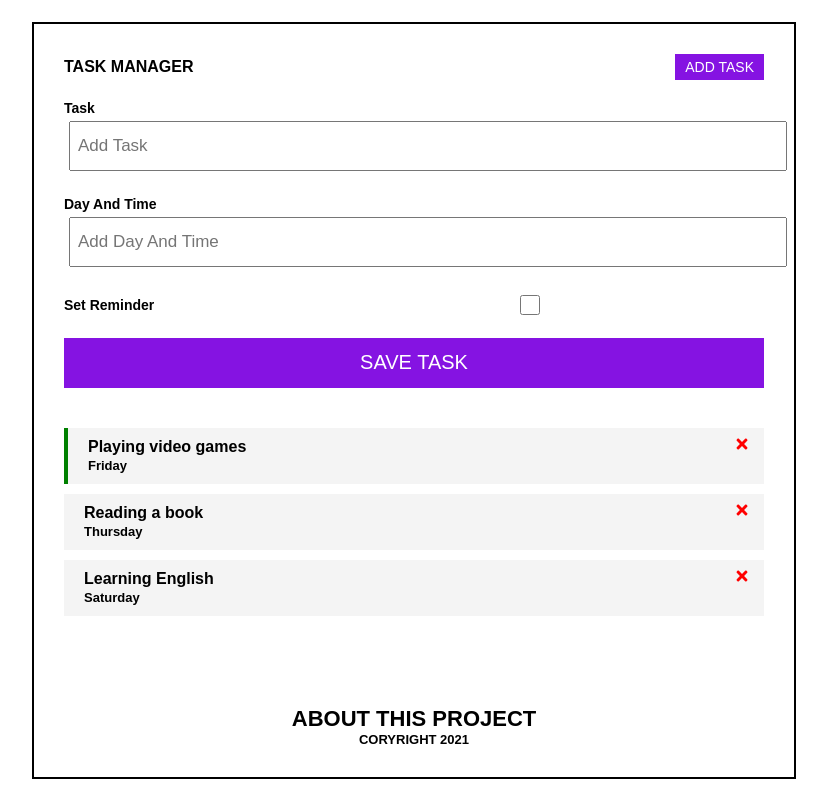
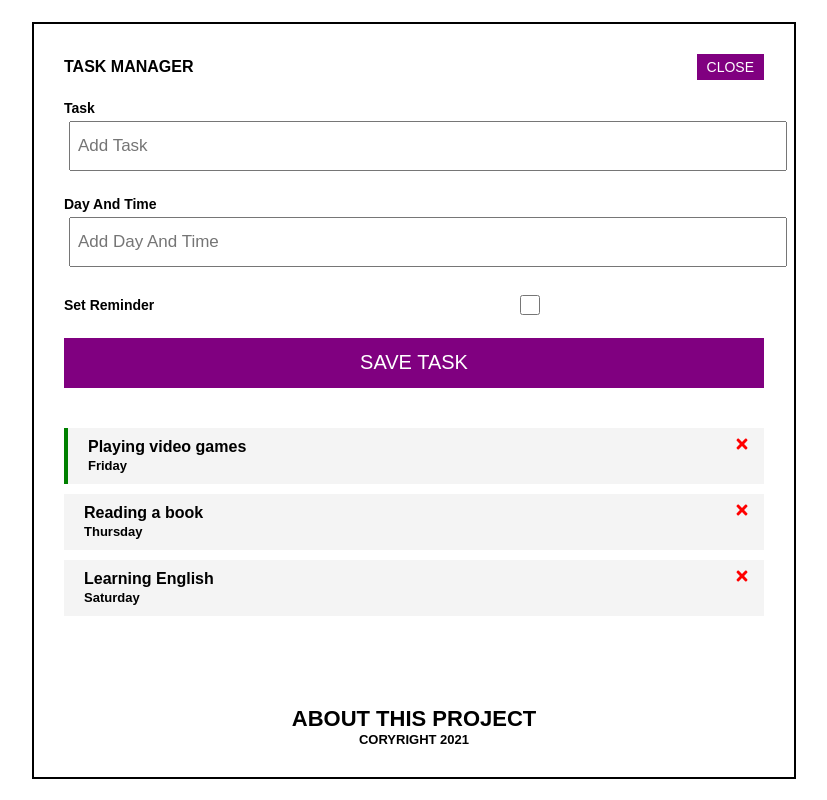
Before and after one commit to VengerAlex/TaskAdder-w-FakeServer, a React (Create React App) app: page / in a window 1280 px wide. Shown: the whole page, without its empty margins (226-1053 px from the left). Built offline with nearby package versions, Linux system fonts and the light colour scheme.

Commit message:
add new Feat

```diff
--- a/src/App.js
+++ b/src/App.js
@@ -5,6 +5,7 @@ import AddTask from "./components/AddTask";
 import { useState } from 'react'
 
 const App = () => {
+  const [showAddTask, setShowAddTask] = useState(true);
   const [tasks, setTasks] = useState([
     {
       id: 1,
@@ -38,15 +39,18 @@ const App = () => {
 
   //AddTask
   const addTask = task => {
-    console.log(task);
+    const id = Math.floor((Math.random() * 1000) + 1);
+
+    const newTask = { id, ...task };
+    setTasks([...tasks, newTask])
   }
 
   const tasksIsEmpty = 'There is no task\'s for today';
 
   return (
     <div className="container">
-      <Header />
-      <AddTask onAdd={addTask} />
+      <Header onAdd={() => setShowAddTask(!showAddTask)} showAddTask={showAddTask} />
+      {showAddTask && <AddTask onAdd={addTask} />}
       {tasks.length > 0 ?
         (<Tasks tasks={tasks} onDelete={deleteTasks} onToggle={toggleReminder} />) :
         (<div style={{ fontSize: '20px', fontWeight: '600', textAlign: 'center', marginTop: '60px' }}>
--- a/src/components/AddTask.jsx
+++ b/src/components/AddTask.jsx
@@ -14,6 +14,10 @@ const AddTask = ({ onAdd }) => {
 		}
 
 		onAdd({ text, day, reminder })
+
+		setText('')
+		setDay('')
+		setReminder(false)
 	}
 
 
--- a/src/components/Button.jsx
+++ b/src/components/Button.jsx
@@ -1,7 +1,7 @@
-const Button = () => {
+const Button = ({ text, color, onAdd }) => {
 	return (
 		<div>
-			<button className="btn">Add Task</button>
+			<button onClick={onAdd} style={{ backgroundColor: color }} className="btn">{text}</button>
 		</div>
 	)
 }
--- a/src/components/Header.jsx
+++ b/src/components/Header.jsx
@@ -1,11 +1,12 @@
 import Button from "./Button";
 
 
-const Header = () => {
+const Header = ({ onAdd, showAddTask }) => {
+
 	return (
 		<header className="header">
 			<h4>Task Manager</h4>
-			<Button />
+			<Button onAdd={onAdd} text={showAddTask ? 'Close' : 'Add Text'} color={showAddTask ? 'purple' : 'black'} />
 		</header>
 	)
 }
--- a/src/index.css
+++ b/src/index.css
@@ -30,7 +30,6 @@ h1,h2,h3,h4,h5,h6,p{
   display: inline-block;
   padding: 5px 10px;
   border: none;
-  background-color: rgb(133, 19, 226);
   color: white;
   font-size: 14px;
   text-transform: uppercase;
@@ -124,5 +123,5 @@ label {
   color: white;
   width: 100%;
   border: none;
-  background-color: rgb(133, 19, 226);
+  background-color: purple;
 }
```
